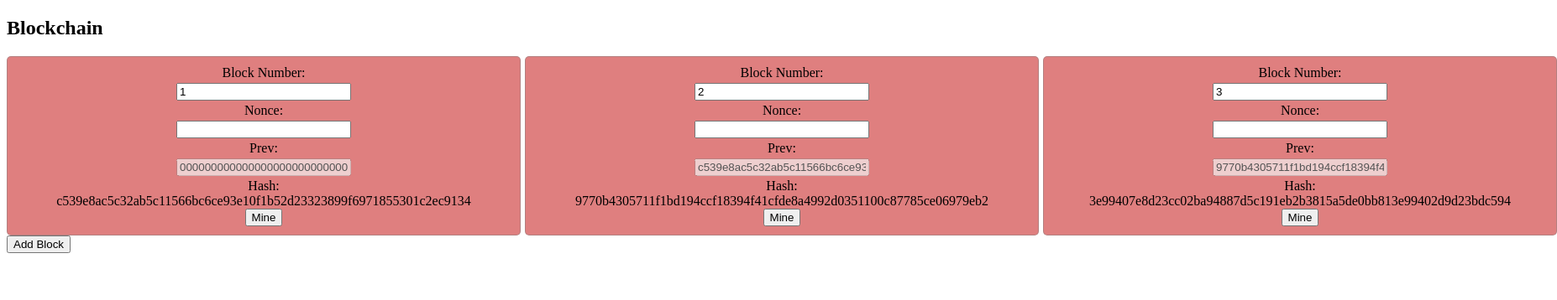
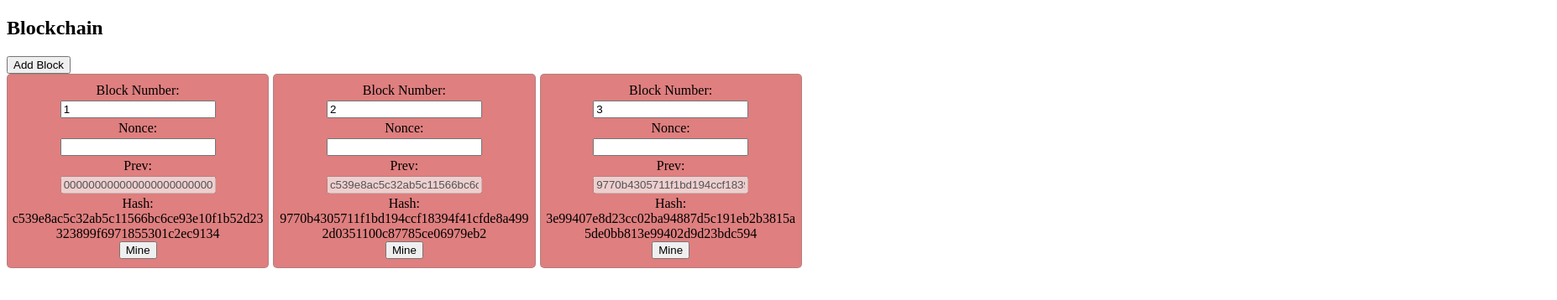
Before and after one commit to Gherrer1/blockchain-demo-clone, a React app: page / in a window 1280 px wide. Shown: the top 358 px of the page at 84% size, 1854 px wide, since content can reach past the window. Built offline with nearby package versions, Linux system fonts and the light colour scheme.

Commit message:
App styles better as a grid, so I made it a grid

```diff
--- a/src/Components/Blockchain.js
+++ b/src/Components/Blockchain.js
@@ -10,11 +10,6 @@ export function Blockchain(props) {
 	return (
 		<div>
 			<h2>Blockchain</h2>
-			<div className="blockchain">
-				{blocks.map((block, index) => (
-					<ConnectedBlock key={index} index={index} />
-				))}
-			</div>
 			<button
 				type="button"
 				className="add-block-btn"
@@ -22,6 +17,11 @@ export function Blockchain(props) {
 			>
 				Add Block
 			</button>
+			<div className="blockchain">
+				{blocks.map((block, index) => (
+					<ConnectedBlock key={index} index={index} />
+				))}
+			</div>
 		</div>
 	);
 }
--- a/src/style.css
+++ b/src/style.css
@@ -3,15 +3,16 @@ body {
 }
 
 .blockchain {
-    display: flex;
+    display: grid;
+    grid-template-columns: repeat(4, 1fr);
+    grid-column-gap: 5px;
+    grid-row-gap: 5px;
 }
 
 .block {
     display: flex;
-    flex: 0 0 600px;
     flex-direction: column;
     align-items: center;
-    margin-right: 5px;
     padding: 10px 5px;
     border: 1px solid rgba(128, 128, 128, 0.473);
     border-radius: 5px;
@@ -24,5 +25,16 @@ body {
 
 .block > input {
     margin: 3px;
-    width: 200px;
 }
+
+.hash {
+    text-align: center;
+    overflow-wrap: break-word;
+    word-wrap: break-word;
+    -ms-word-break: break-all;
+    word-break: break-word;
+    -ms-hyphens: auto;
+    -moz-hyphens: auto;
+    -webkit-hyphens: auto;
+    hyphens: auto;
+}
```
